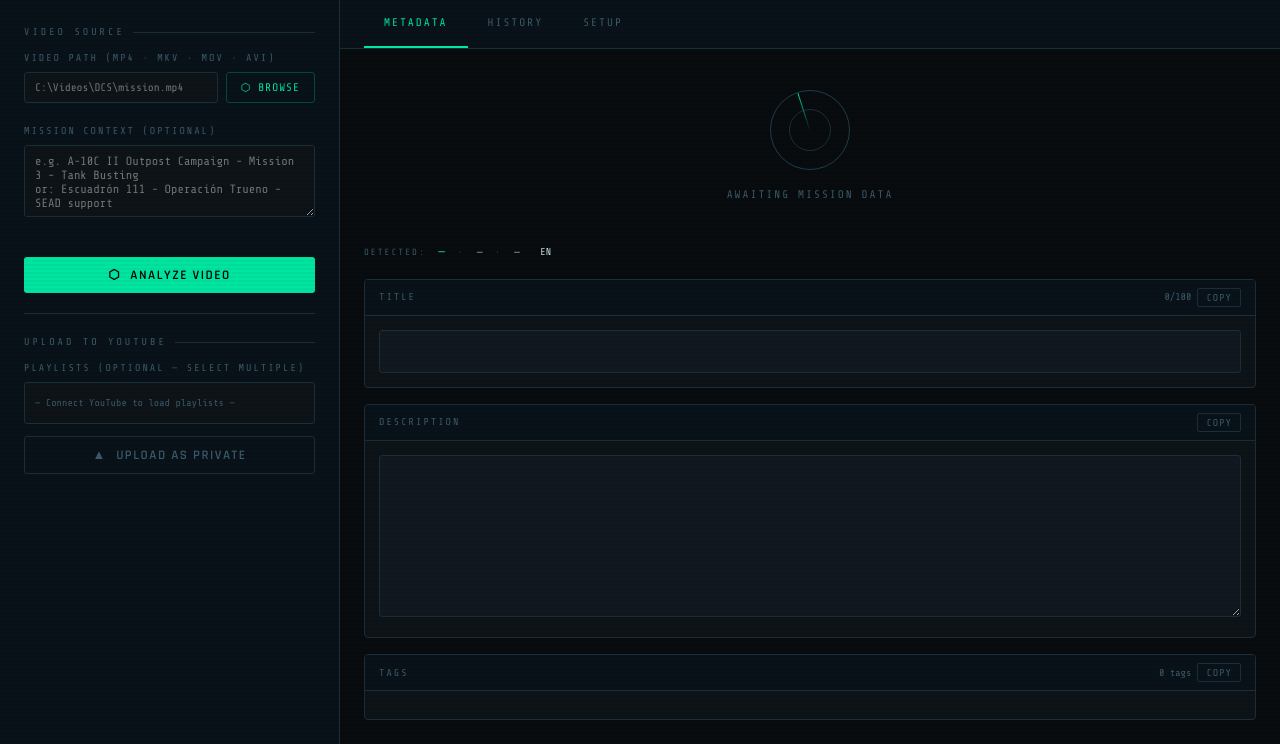
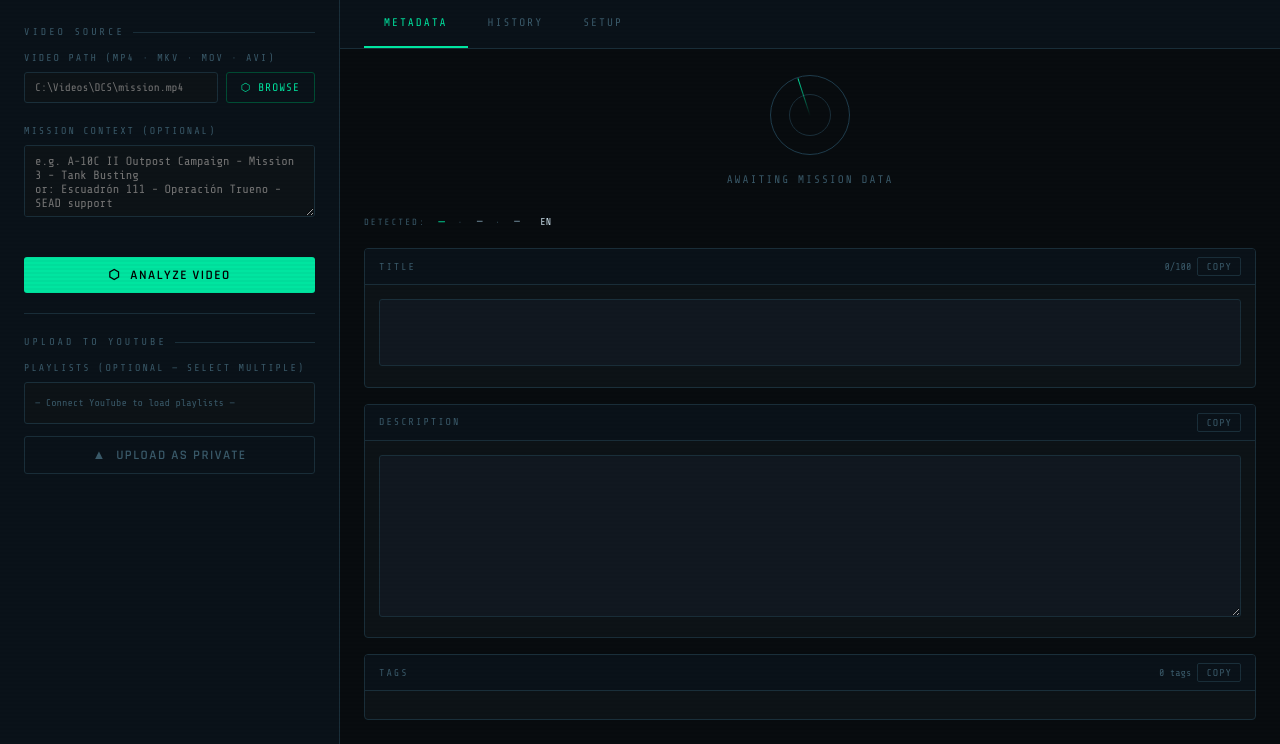
Before and after one commit to DSantamaria18/DCS-Video-Manager, a Flask app: page / in a window 1280 px wide. Shown: the part 56-800 px from the top of the page. Run offline with Flask 3, Linux system fonts and the light colour scheme; data that the repository does not hold is empty; some libraries are stand-ins or nearby versions.

Commit message:
Replace title input with a textarea for improved text entry experience

```diff
--- a/web/templates/index.html
+++ b/web/templates/index.html
@@ -778,8 +778,8 @@
             </div>
           </div>
           <div class="meta-block-body">
-            <input type="text" class="editable" id="titleEdit" maxlength="100"
-                   oninput="updateCharCount()" style="font-family:var(--sans);font-size:16px;font-weight:600;">
+            <textarea class="editable" id="titleEdit" maxlength="100" rows="2"
+                      oninput="updateCharCount()" style="font-family:var(--sans);font-size:16px;font-weight:600;resize:none;line-height:1.4;overflow-y:hidden;"></textarea>
           </div>
         </div>
 
```
